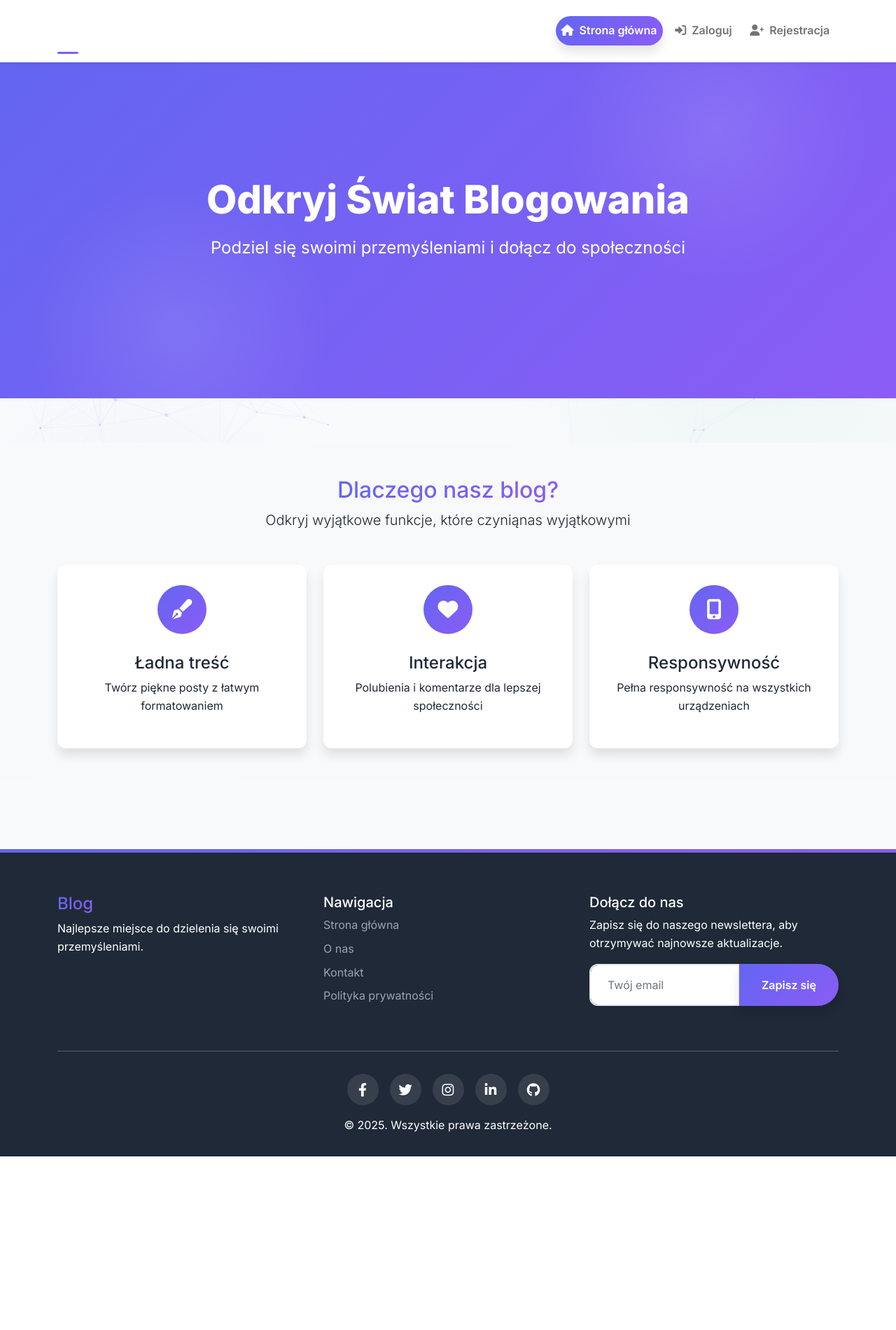
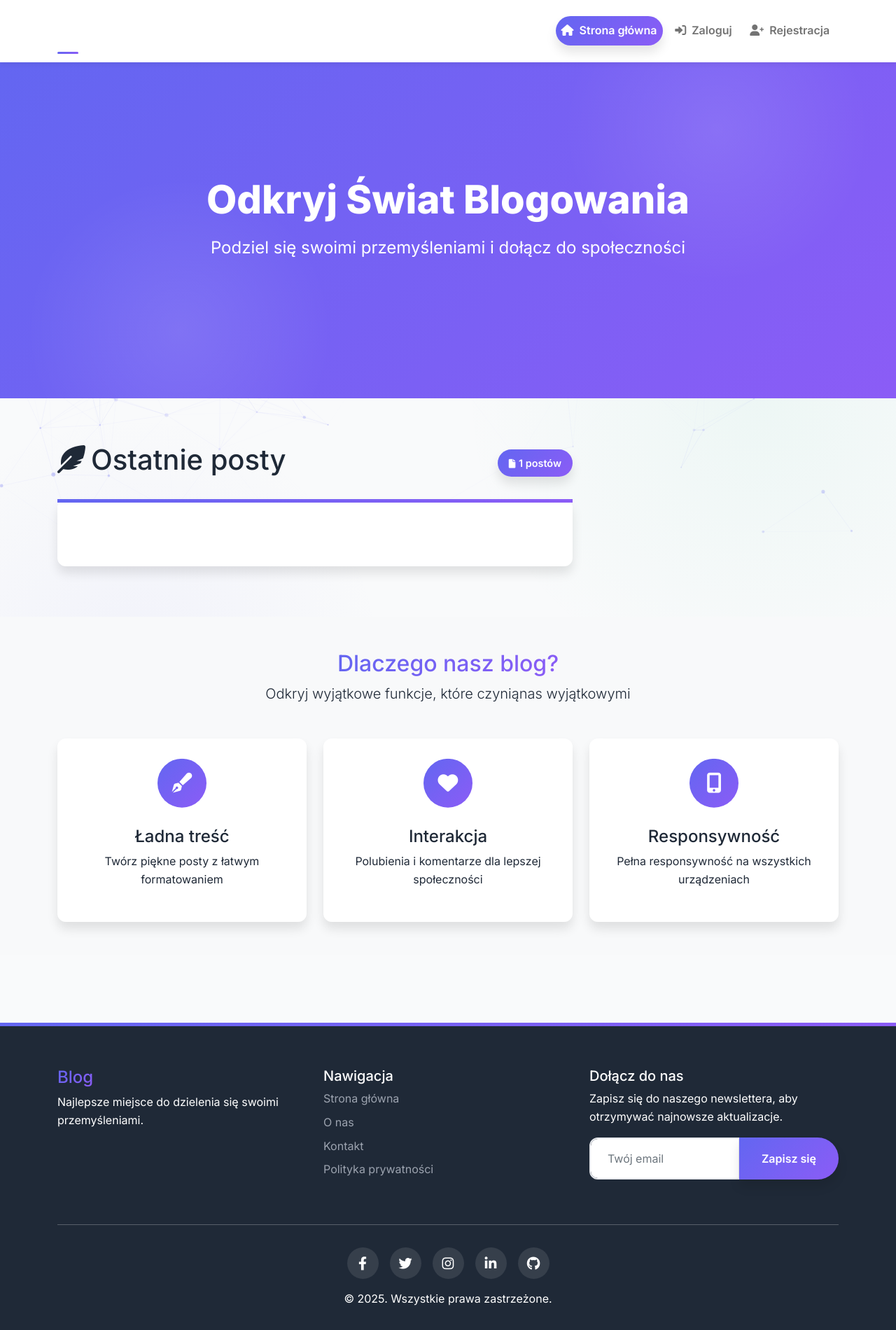
Before and after one commit to Sul3j/django-blog, a Django app: page / in a window 1280 px wide. Shown: the whole page at 70% size. Before the commit the page ends 1652 px from the top, so only its background shows below. Run offline with Django 4.2, Linux system fonts and the light colour scheme; tables that the repository leaves empty hold one stand-in row (values such as "Sample post").

Commit message:
add fixes

```diff
--- a/django_blog/blog/templates/blog/post_edit.html
+++ b/django_blog/blog/templates/blog/post_edit.html
@@ -1,3 +1,4 @@
+{% extends "blog/base.html" %}
 {% load crispy_forms_tags %}
 
 {% block content %}
--- a/django_blog/blog/templates/blog/post_list.html
+++ b/django_blog/blog/templates/blog/post_list.html
@@ -1,3 +1,30 @@
 {% extends 'blog/base.html' %}
+{% load static %}
 
-<p>Działa</p>
+{% block content %}
+<div class="row">
+    <div class="col-lg-8">
+        <div class="d-flex justify-content-between align-items-center mb-4">
+            <h1><i class="fas fa-feather-alt me-2"></i>Ostatnie posty</h1>
+            <span class="post-count-badge">
+                <i class="fas fa-file alt"></i>{{ posts|length }} postów
+            </span>
+        </div>
+
+        {% for post in posts %}
+            <article class="blog-post card mb-4">
+                <div class="card-body">
+                    <div class="d-flex justify-content-between align-items-center mb-2">
+                        <h2 class="card-title h4">
+                            <a href="" class="text-decoration-none text-dark"></a>
+                        </h2>
+                    </div>
+                </div>
+            </article>
+        {% empty %}
+
+        {% endfor %}
+    </div>
+</div>
+
+{% endblock %}
```
Also changed, not shown: STRART.md (added, +9 -0 lines), TEST_USER.md (added, +2 -0 lines), django_blog/blog/migrations/0002_alter_post_created_date.py (added).
